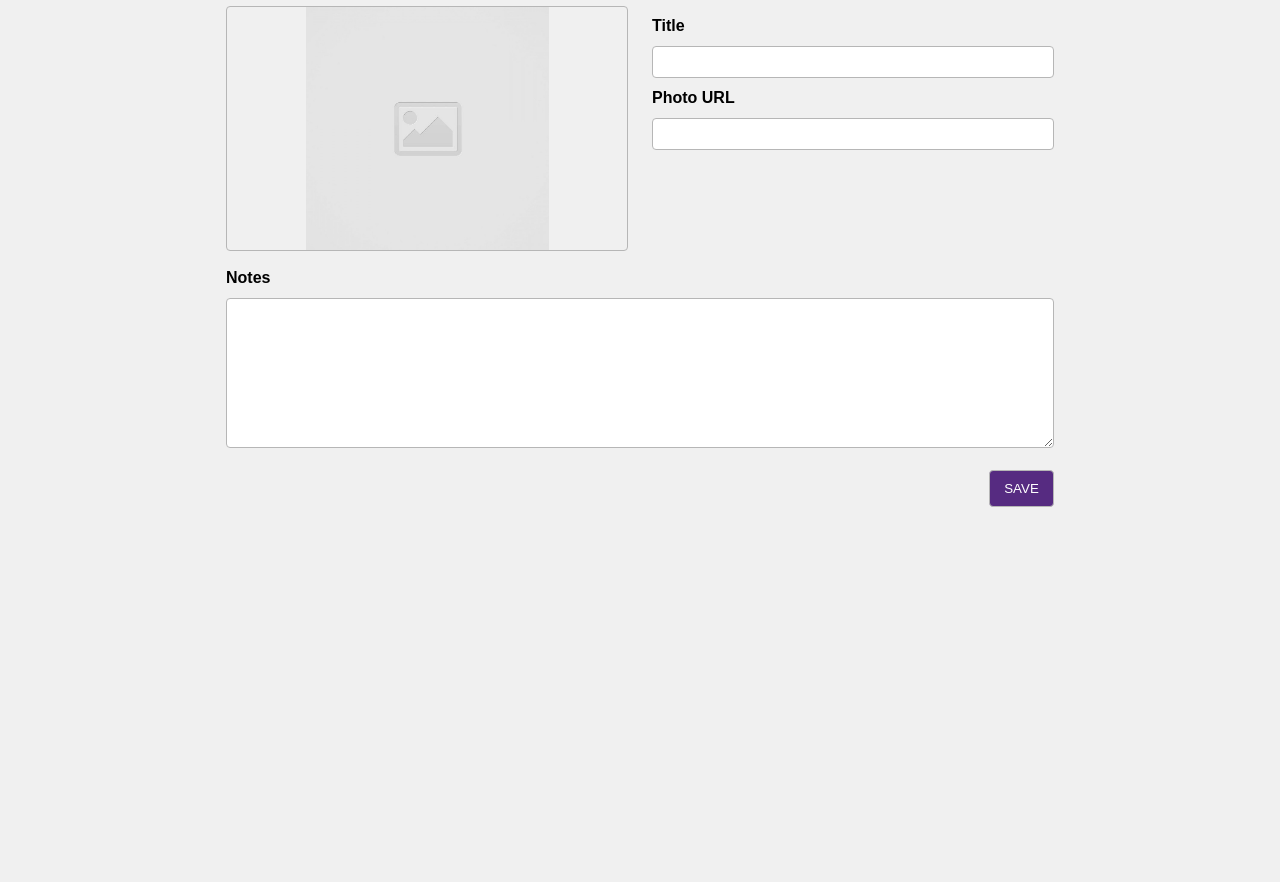
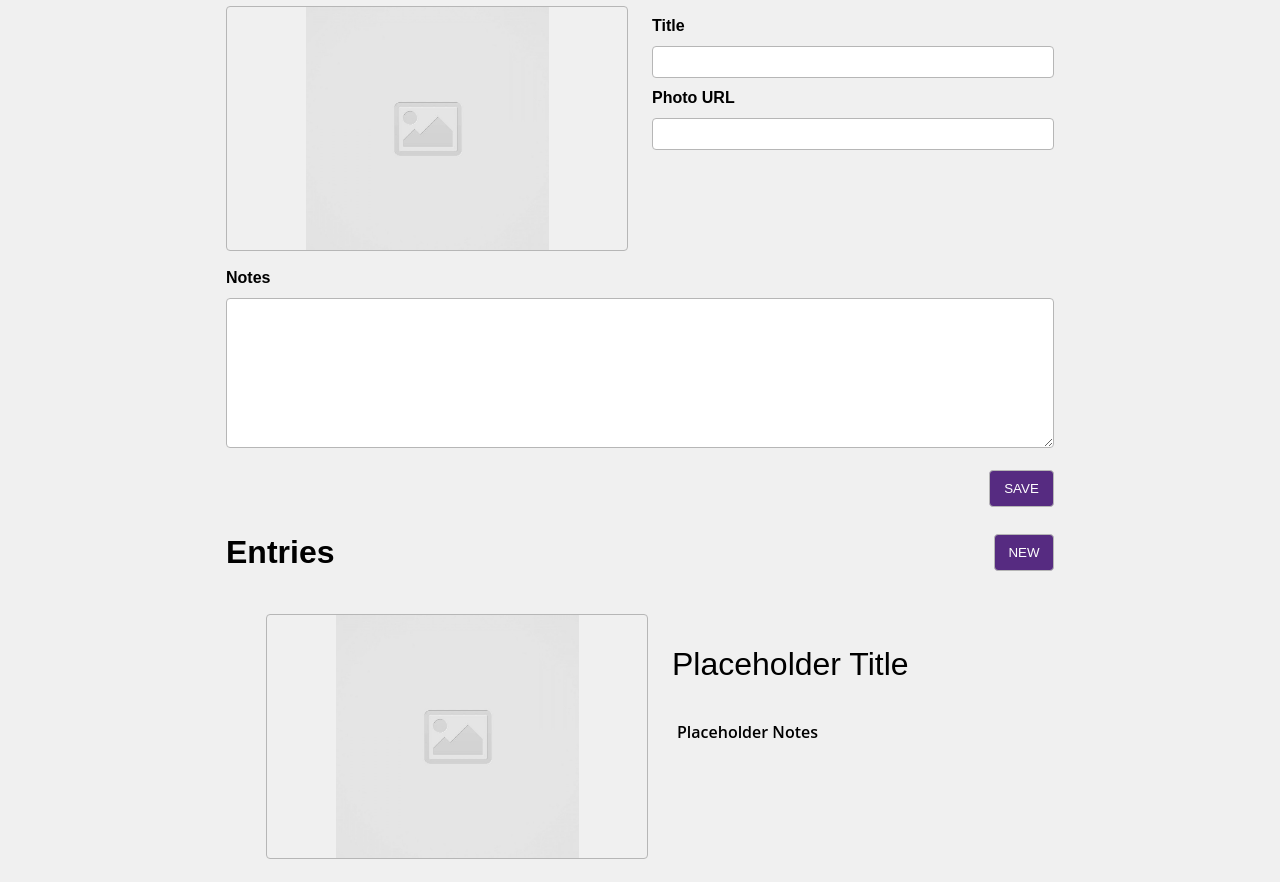
Before and after one commit to jonathanymatsuda/code-journal, a website: page index.html in a window 1280 px wide. Shown: the part 175-1057 px from the top of the page. Before the commit the page ends 800 px from the top, so only its background shows below. Drawn offline with Linux system fonts and the light colour scheme.

Commit message:
Add some dummy journal entries to the unordered list in the HTML and style them to match the wireframe

```diff
--- a/css/layout.css
+++ b/css/layout.css
@@ -18,6 +18,10 @@
   width: 100%;
 }
 
+.align-items-center {
+  align-items: center;
+}
+
 .text-align-end {
   text-align: end;
 }
--- a/css/styles.css
+++ b/css/styles.css
@@ -28,7 +28,8 @@ img {
 }
 
 input,
-textarea {
+textarea,
+p {
   width: 100%;
   font-family: 'Open Sans', sans-serif;
   line-height: 1.5;
@@ -47,6 +48,17 @@ textarea {
   cursor: pointer;
 }
 
+.new-button {
+  width: 60px;
+  padding: 10px;
+  text-transform: uppercase;
+  cursor: pointer;
+}
+
+li {
+  list-style: none;
+}
+
 .purple-background {
   background-color: #562b81;
 }
--- a/index.html
+++ b/index.html
@@ -34,7 +34,7 @@
         </div>
         <div class="row">
           <div class="column-half">
-           <img src="images/placeholder-image-square.jpg" alt="placeholder" class="input-box-width border-radius">
+           <img src="images/placeholder-image-square.jpg" alt="journal-image" class="input-box-width border-radius">
           </div>
           <div class="column-half">
             <label for="title-journal" class="header">Title</label>
@@ -55,7 +55,31 @@
           </div>
         </div>
       </form>
-     </div>
+    </div>
+     <!-- Below this line will be commented out -->
+    <div class="container" data-view="entries">
+     <div class="row align-items-center">
+       <div class="column-half">
+         <h1>Entries</h1>
+       </div>
+       <div class="column-half text-align-end">
+         <button class="new-button purple-background white-text border-radius">New</button>
+       </div>
+      </div>
+      <ul>
+       <li>
+        <div class="row">
+         <div class="column-half">
+          <img src="images/placeholder-image-square.jpg" alt="journal-image" class="input-box-width border-radius">
+         </div>
+         <div class="column-half">
+          <h2>Placeholder Title</h2>
+          <p>Placeholder Notes</p>
+        </div>
+       </div>
+      </li>
+     </ul>
+    </div>
   </main>
   <script src="js/data.js"></script>
   <script src="js/main.js"></script>
--- a/js/main.js
+++ b/js/main.js
@@ -24,9 +24,10 @@ $inputUrl.addEventListener('input', updatePhoto);
 $journalForm.addEventListener('submit', submission);
 
 // function createEntries(entries) {
-var divDataView = document.createElement('div');
-divDataView.setAttribute('data-view', 'entries');
+//   var divDataView = document.createElement('div');
+//   divDataView.setAttribute('class', 'container');
+//   divDataView.setAttribute('data-view', 'entries');
 
-var unorderedList = document.createElement('ul');
-divDataView.view.appendChild(unorderedList);
+//   var unorderedList = document.createElement('ul');
+//   divDataView.view.appendChild(unorderedList);
 // }
```
